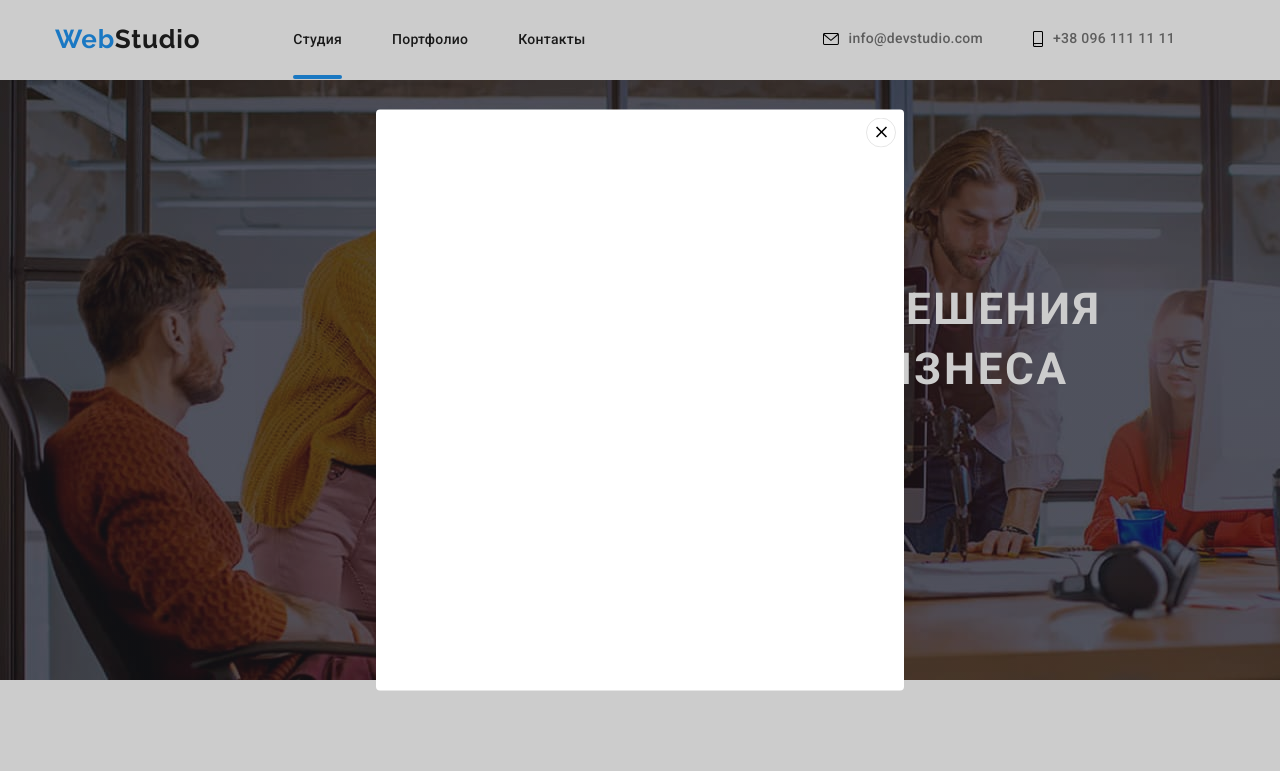
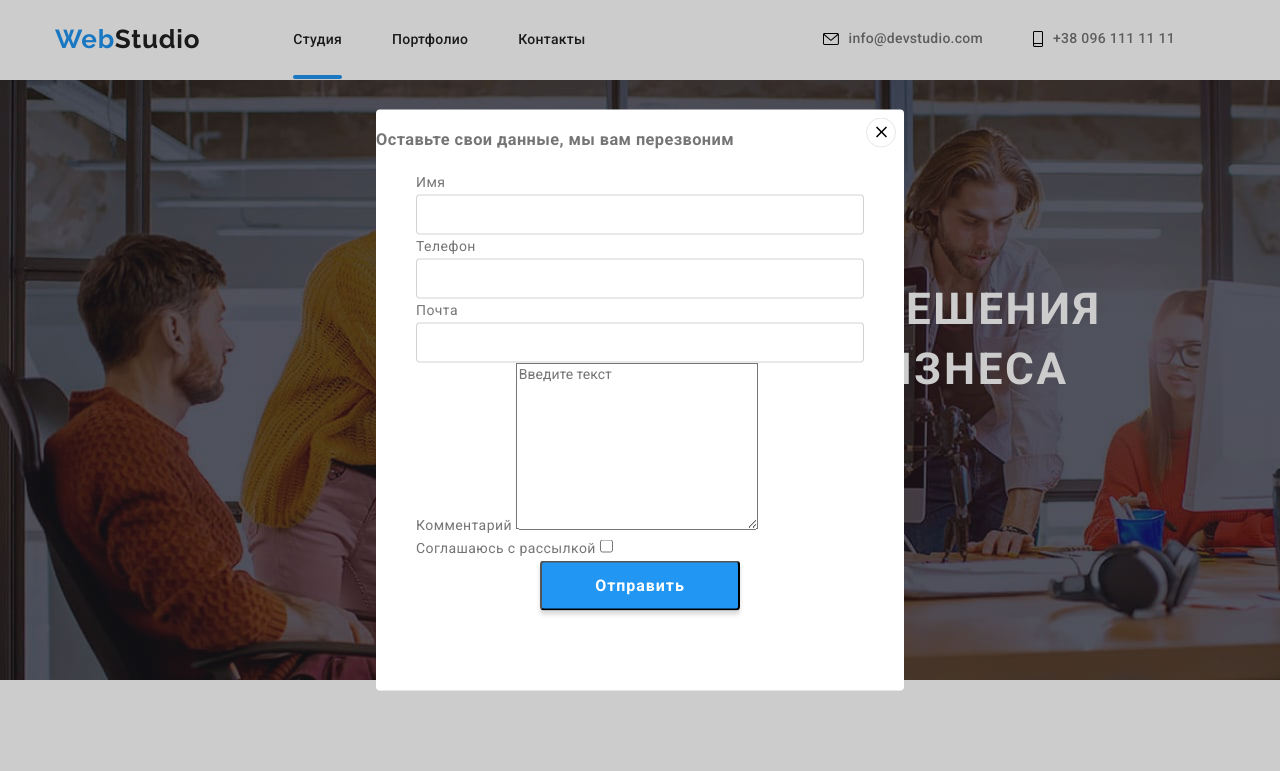
Before and after one commit to AlekseySteblivets/goit-markup-hw-06, a plain HTML site: page index.html in a window 1280 px wide. Both pictures are taken after a click on the button "Заказать услугу". Shown: the top 771 px of the page. Drawn offline with nearby package versions, Linux system fonts and the light colour scheme.

Commit message:
натинает модалку  с инпутами

```diff
--- a/css/styles.css
+++ b/css/styles.css
@@ -863,7 +863,7 @@ img {
     display: flex;
     flex-direction: column;
     margin-left: 93px;
-    /* margin-top: -15px; */
+    margin-top: -35px;
 }
 
 .futer-form {
@@ -923,3 +923,28 @@ img {
     transform: translateX(50%);
 
 }
+
+.form-label {
+    display: inline-block;
+    padding-left: 40px;
+
+}
+
+.form-input {
+    display: inline-block;
+    width: 448px;
+    height: 40px;
+    margin-right: 40px;
+    margin-left: 40px;
+    border: 1px solid rgba(33, 33, 33, 0.2);
+    border-radius: 4px;
+}
+
+/* .message-input {
+    /* display: inline-block; */
+    /* width: 448px;
+    height: 120px;
+    margin-right: 40px;
+    margin-left: 40px;
+    border: 1px solid rgba(33, 33, 33, 0.2);
+    border-radius: 4px; */
--- a/index.html
+++ b/index.html
@@ -353,19 +353,46 @@
                 </ul>
            </div>
            <div class="futer-input-section">
-               <h3>Подпишитесь на рассылку</h3>
-               <form class="futer-form">
-                   <input type="text" class="futer-input" placeholder="E-mail">
-                   <button type="submit" class="futer-btn"><span class="text-btn-futer">Подписаться</span></button>
-               </form>
-           </div>
+                <h3>Подпишитесь на рассылку</h3>
+                <form class="futer-form">
+                <input type="email" name="user-email" class="futer-input" placeholder="E-mail">
+                <button type="submit" class="futer-btn"><span class="text-btn-futer">Подписаться</span></button>
+            </form>
+        </div>
+        </div>
 
-        </div>
+
 
     </section>
 
     <div class="backdrop is-hidden" data-modal>
         <div class="modal">
+            <h3>Оставьте свои данные, мы вам перезвоним</h3>
+            <form>
+                <div>
+                    <label for="name" class="form-label">Имя</label>
+                    <input type="text" class="form-input" name="user-name" id="name">
+                </div>
+                <div>
+                    <label for="tel" class="form-label">Телефон</label>
+                    <input type="tel" class="form-input" name="user-tel" id="tel">
+                </div>
+                <div>
+                    <label for="email" class="form-label">Почта</label>
+                    <input type="email" class="form-input" name="user-email" id="email">
+                </div>
+                <div>
+                    <label for="message" class="form-label">Комментарий</label>
+                    <textarea name="message" id="message" cols="30" rows="10" placeholder="Введите текст"></textarea>
+                </div>
+                <div>
+                    <label for="checkbox" class="form-label">Соглашаюсь с рассылкой</label>
+                    <input type="checkbox" class="message-input" name="user-checkbox" id="checkbox" width="448px">
+                </div>
+                <button type="submit" class="button-hero"><span class="text-button-hero">Отправить</span></button>
+
+            </form>
+
             <button class="close-btn" data-modal-close>
                 <svg class="close-icon">
                 </svg>
```
Also changed, not shown: images/close-icon.svg (added), images/email-black.svg (added), images/icon send.svg (added), images/person-black.svg (added), images/phone-black.svg (added), images/symbol-defs.svg (added).
